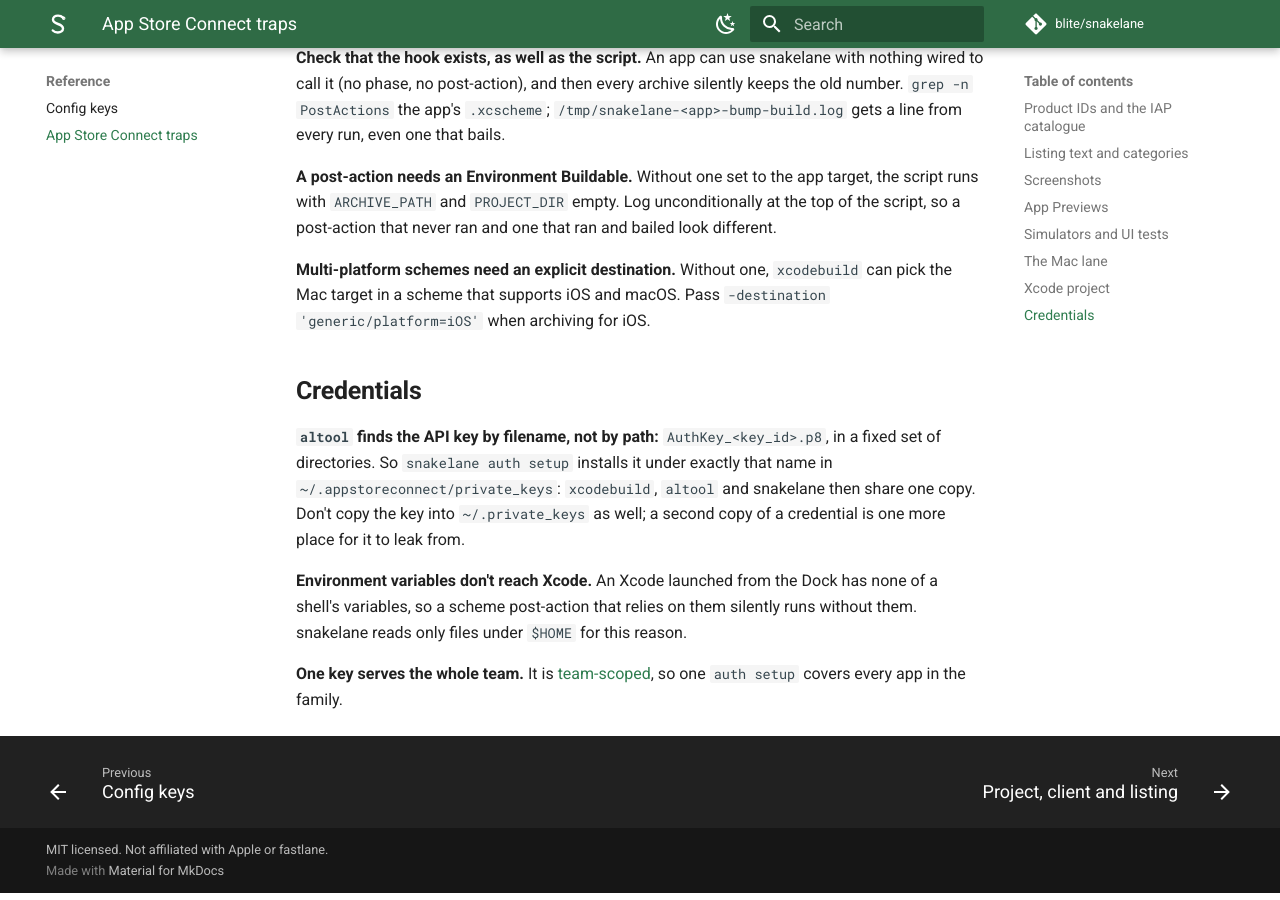
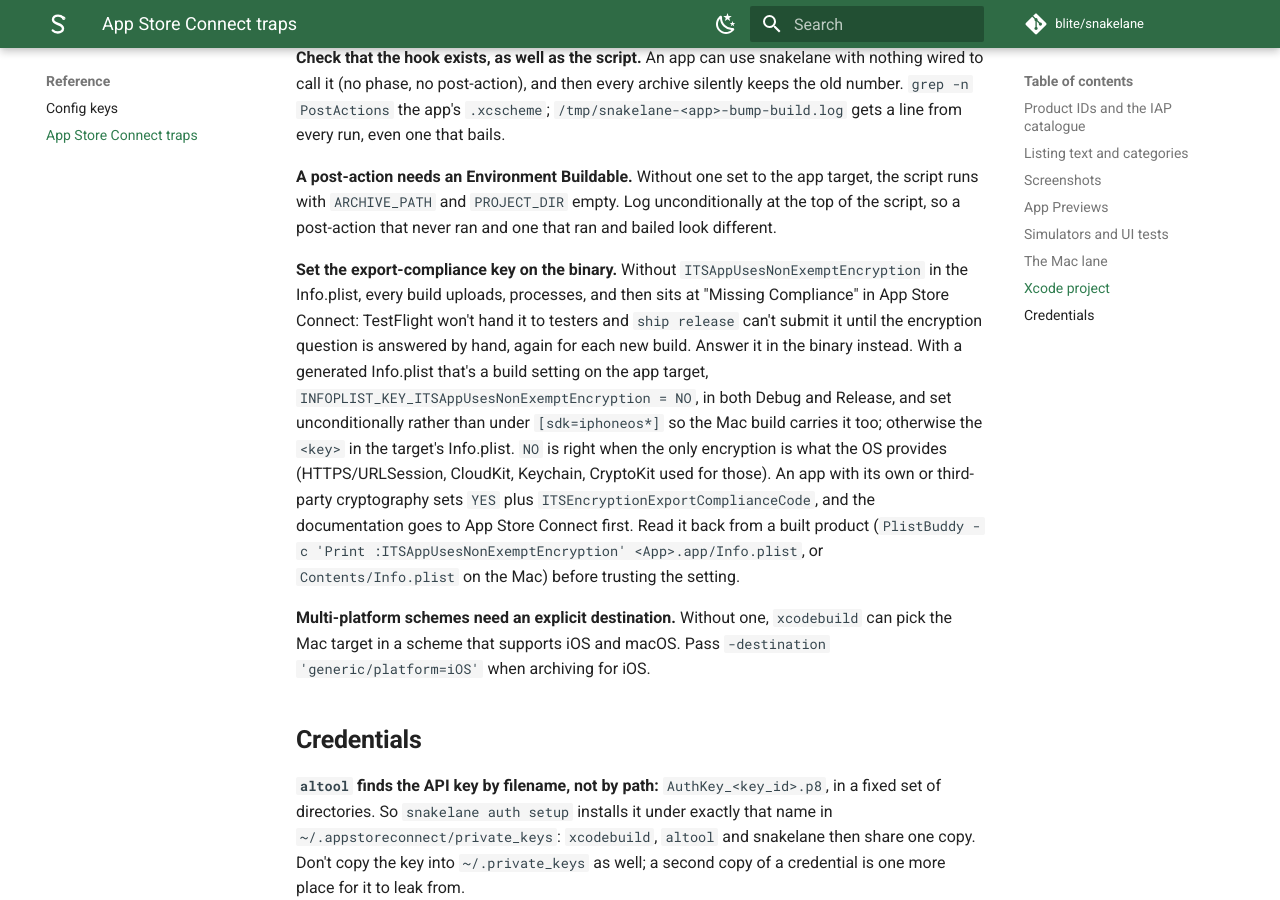
Before and after one commit to blite/snakelane, an MkDocs documentation site: the page built from docs/reference/gotchas.md, in a window 1280 px wide and 900 px high, scrolled down 6940 px. Built offline with MkDocs 1.6.1 and Material for MkDocs 9.7.7, drawn with Linux system fonts in a browser that asks for light colours; comment, search, counter and statistics services are not loaded; the version menu is left out.

Commit message:
Skill: set the export-compliance key, asking the user which answer
A binary without ITSAppUsesNonExemptEncryption processes and then waits
at "Missing Compliance": no TestFlight testers, and `ship release` can't
submit it until the question is answered by hand for every build.
Setting up a new app now includes the key, and the agent asks the user
whether the answer is NO (OS-provided encryption only) or YES (its own
cryptography), since it is the developer's declaration to make.
gotchas.md covers setting it for every platform and reading it back.

```diff
--- a/skills/snakelane/references/gotchas.md
+++ b/skills/snakelane/references/gotchas.md
@@ -292,6 +292,20 @@
 script runs with `ARCHIVE_PATH` and `PROJECT_DIR` empty. Log unconditionally at the top of
 the script, so a post-action that never ran and one that ran and bailed look different.
 
+**Set the export-compliance key on the binary.** Without `ITSAppUsesNonExemptEncryption` in
+the Info.plist, every build uploads, processes, and then sits at "Missing Compliance" in App
+Store Connect: TestFlight won't hand it to testers and `ship release` can't submit it until the
+encryption question is answered by hand, again for each new build. Answer it in the binary
+instead. With a generated Info.plist that's a build setting on the app target,
+`INFOPLIST_KEY_ITSAppUsesNonExemptEncryption = NO`, in both Debug and Release, and set
+unconditionally rather than under `[sdk=iphoneos*]` so the Mac build carries it too; otherwise
+the `<key>` in the target's Info.plist. `NO` is right when the only encryption is what the OS
+provides (HTTPS/URLSession, CloudKit, Keychain, CryptoKit used for those). An app with its own
+or third-party cryptography sets `YES` plus `ITSEncryptionExportComplianceCode`, and the
+documentation goes to App Store Connect first. Read it back from a built product
+(`PlistBuddy -c 'Print :ITSAppUsesNonExemptEncryption' <App>.app/Info.plist`, or
+`Contents/Info.plist` on the Mac) before trusting the setting.
+
 **Multi-platform schemes need an explicit destination.** Without one, `xcodebuild` can pick
 the Mac target in a scheme that supports iOS and macOS. Pass
 `-destination 'generic/platform=iOS'` when archiving for iOS.
```
Also changed, not shown: skills/snakelane/SKILL.md (+15 -2 lines).
